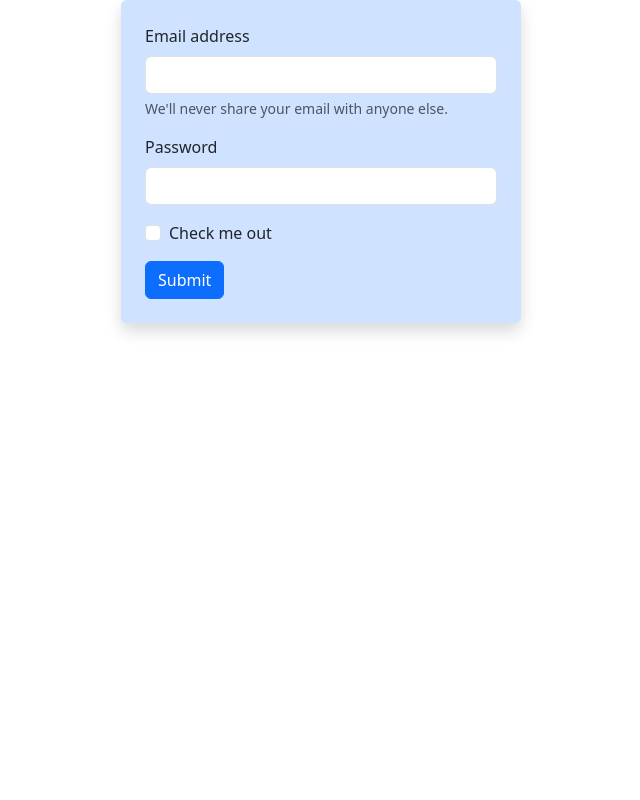
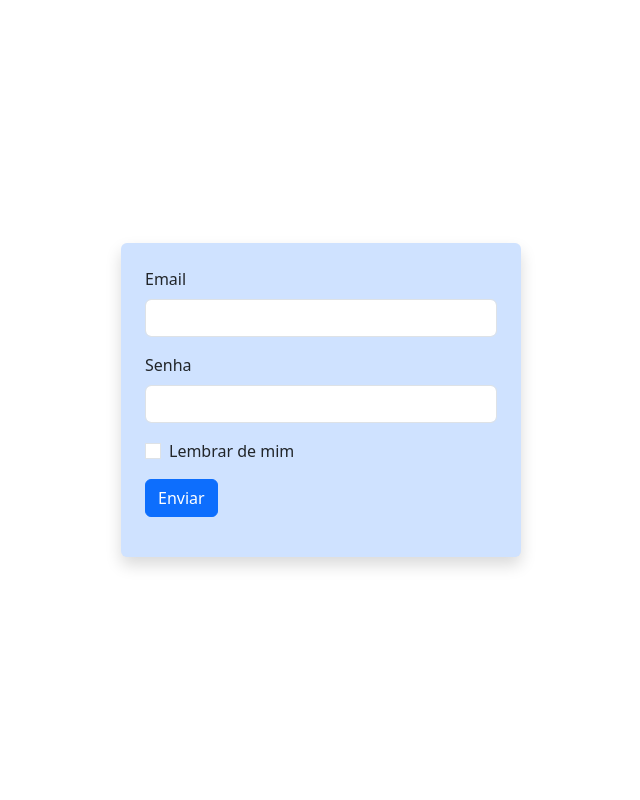
Before and after one commit to ana-ju-machado/chatN2, a Flask app: page /login in a window 1280 px wide. Shown: the whole page, without its empty margins (319-959 px from the left). Run offline with Flask 3, Linux system fonts and the light colour scheme.

Commit message:
mudanças

```diff
--- a/chat.html
+++ b/chat.html
@@ -19,7 +19,7 @@
                 <div class="d-grid gap-2">
                     <button class="btn btn-outline-primary">Maria</button>
                     <button class="btn btn-outline-primary">João</button>
-                    <button class="btn btn-outline-primary">Ana</button>
+                    <button class="btn btn-outline-primary">Anaa</button>
                     <button class="btn btn-outline-primary">Carlos</button>
                     <button class="btn btn-outline-primary">Lucia</button>
                 </div>
--- a/templates/login.html
+++ b/templates/login.html
@@ -1,31 +1,39 @@
 <!doctype html>
 <html lang="en">
+
 <head>
     <meta charset="utf-8">
     <meta name="viewport" content="width=device-width, initial-scale=1">
-    <title>Bootstrap demo</title>
-    <link href="https://cdn.jsdelivr.net/npm/bootstrap@5.3.8/dist/css/bootstrap.min.css" rel="stylesheet" integrity="sha384-sRIl4kxILFvY47J16cr9ZwB07vP4J8+LH7qKQnuqkuIAvNWLzeN8tE5YBujZqJLB" crossorigin="anonymous">
+    <title>aaaBootstrap demo</title>
+    <link href="https://cdn.jsdelivr.net/npm/bootstrap@5.3.8/dist/css/bootstrap.min.css" rel="stylesheet"
+        integrity="sha384-sRIl4kxILFvY47J16cr9ZwB07vP4J8+LH7qKQnuqkuIAvNWLzeN8tE5YBujZqJLB" crossorigin="anonymous">
 </head>
+
 <body>
 
-    <div class="d-flex justify-content-center aling-items-center vh100">
-      <div class="bg-primary-subtle p-4 rounded shadow w-100" style="max-width: 400px">
-        <form method="post" action="/login">
+    <div class="d-flex justify-content-center align-items-center vh-100">
+        <div class="bg-primary-subtle p-4 rounded shadow w-100" style="max-width: 400px;">
+
+            <form method="POST" action="/login">
                 <div class="mb-3">
-            <label for="exampleInputEmail1" class="form-label">Email address</label>
+                    <label for="exampleInputEmail1" class="form-label">Email</label>
                     <input name="email" type="email" class="form-control" id="exampleInputEmail1" aria-describedby="emailHelp">
-            <div id="emailHelp" class="form-text">We'll never share your email with anyone else.</div>
+                    <div id="emailHelp" class="form-text"></div>
                 </div>
                 <div class="mb-3">
-            <label for="exampleInputPassword1" class="form-label">Password</label>
-            <input type="password" class="form-control" id="exampleInputPassword1">
+                    <label for="exampleInputPassword1" class="form-label">Senha</label>
+                    <input name="password" type="password" class="form-control" id="exampleInputPassword1">
                 </div>
                 <div class="mb-3 form-check">
-            <input name="password" type="checkbox" class="form-check-input" id="exampleCheck1">
-            <label class="form-check-label" for="exampleCheck1">Check me out</label>
+                    <input type="aaacheckbox" class="form-check-input" id="exampleCheck1">
+                    <label class="form-check-label" for="exampleCheck1">Lembrar de mim</label>
                 </div>
-          <button type="submit" class="btn btn-primary">Submit</button>
+                <button type="submit" class="btn btn-primary">Enviar</button>
             </form>
+
+            <div class="mt-3 text-danger">
+                {{ msgErro }}
+            </div>
         </div>
     </div>
 
```
Also changed, not shown: templates/pagina_usuario_logado.html (added, +22 -0 lines). Lines whose indentation alone changed are shown as unchanged.
